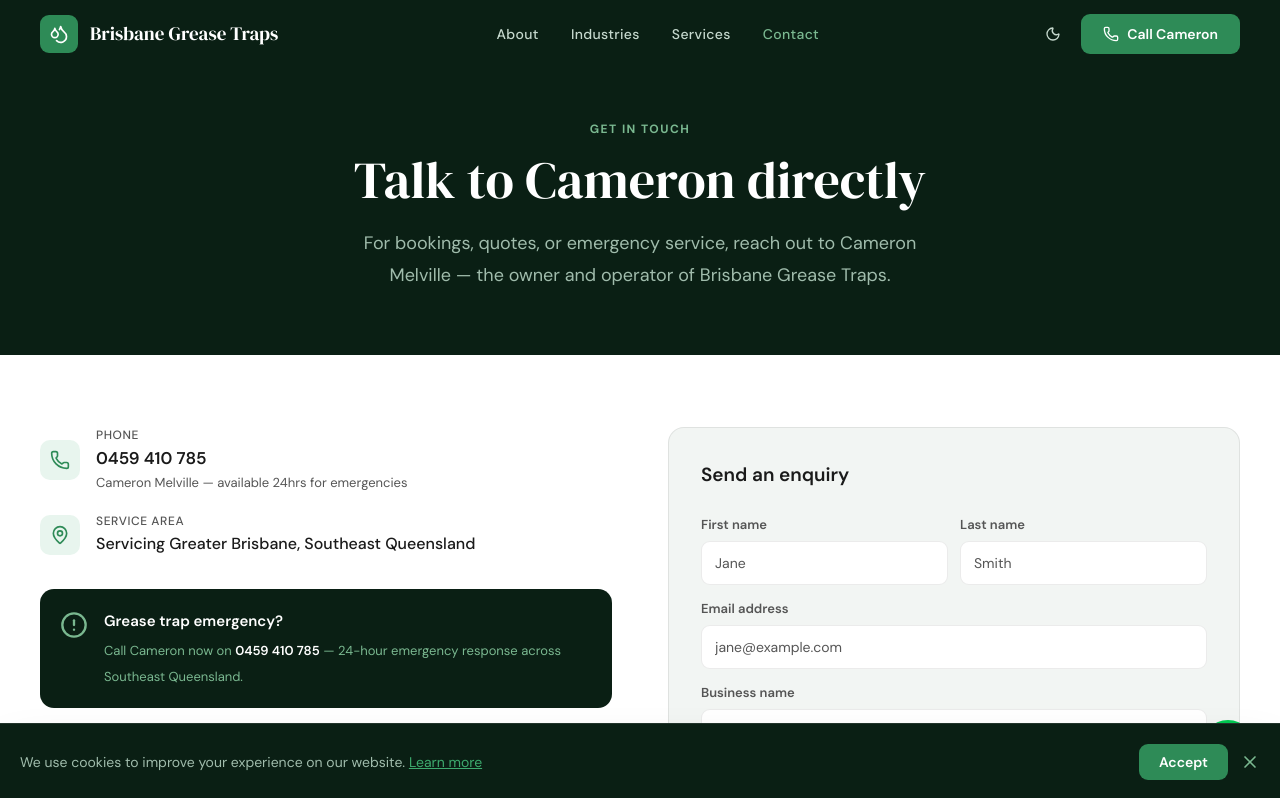
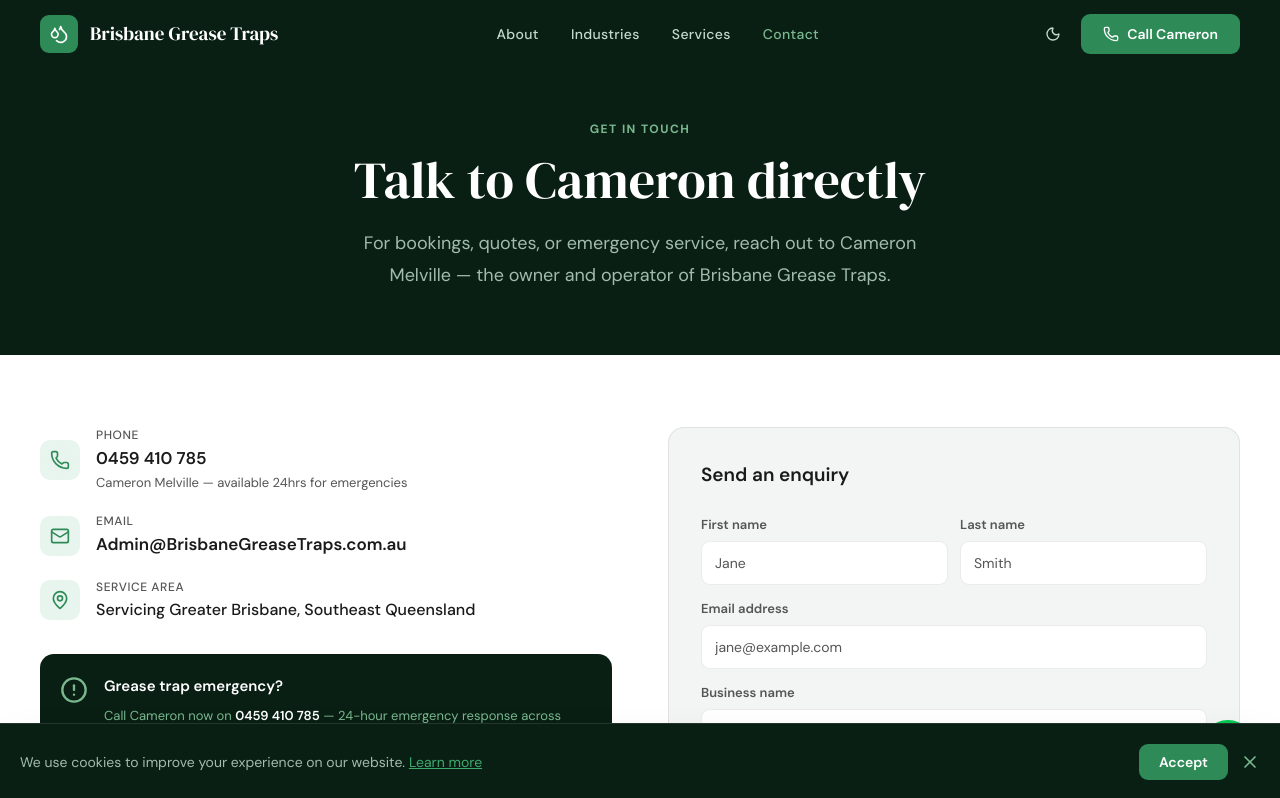
Before and after one commit to indigo165z/BGT, a Next.js app: page /contact in a window 1280 px wide. Shown: the top 798 px of the page. Built offline with nearby package versions, Linux system fonts and the light colour scheme.

Commit message:
Add email address to the dedicated /contact page info list
Co-Authored-By: Claude Sonnet 4.6 <noreply@anthropic.com>

```diff
--- a/src/app/contact/page.tsx
+++ b/src/app/contact/page.tsx
@@ -1,5 +1,5 @@
 import type { Metadata } from "next";
-import { Phone, MapPin, AlertCircle } from "lucide-react";
+import { Phone, Mail, MapPin, AlertCircle } from "lucide-react";
 import ContactForm from "@/components/ContactForm";
 import AnimateOnScroll from "@/components/AnimateOnScroll";
 import { COMPANY } from "@/lib/constants";
@@ -49,6 +49,18 @@ export default function ContactPage() {
 
               <div className="flex items-center gap-4">
                 <div className="w-10 h-10 bg-[#e8f5ee] dark:bg-[#2e8b57]/20 rounded-[10px] flex items-center justify-center flex-shrink-0">
+                  <Mail className="w-5 h-5 text-[#2e8b57]" />
+                </div>
+                <div>
+                  <p className="text-xs text-muted-foreground uppercase tracking-wider font-medium mb-0.5">Email</p>
+                  <a href="mailto:Admin@BrisbaneGreaseTraps.com.au" className="text-[17px] font-semibold text-foreground hover:text-[#2e8b57] transition-colors block">
+                    Admin@BrisbaneGreaseTraps.com.au
+                  </a>
+                </div>
+              </div>
+
+              <div className="flex items-center gap-4">
+                <div className="w-10 h-10 bg-[#e8f5ee] dark:bg-[#2e8b57]/20 rounded-[10px] flex items-center justify-center flex-shrink-0">
                   <MapPin className="w-5 h-5 text-[#2e8b57]" />
                 </div>
                 <div>
```
